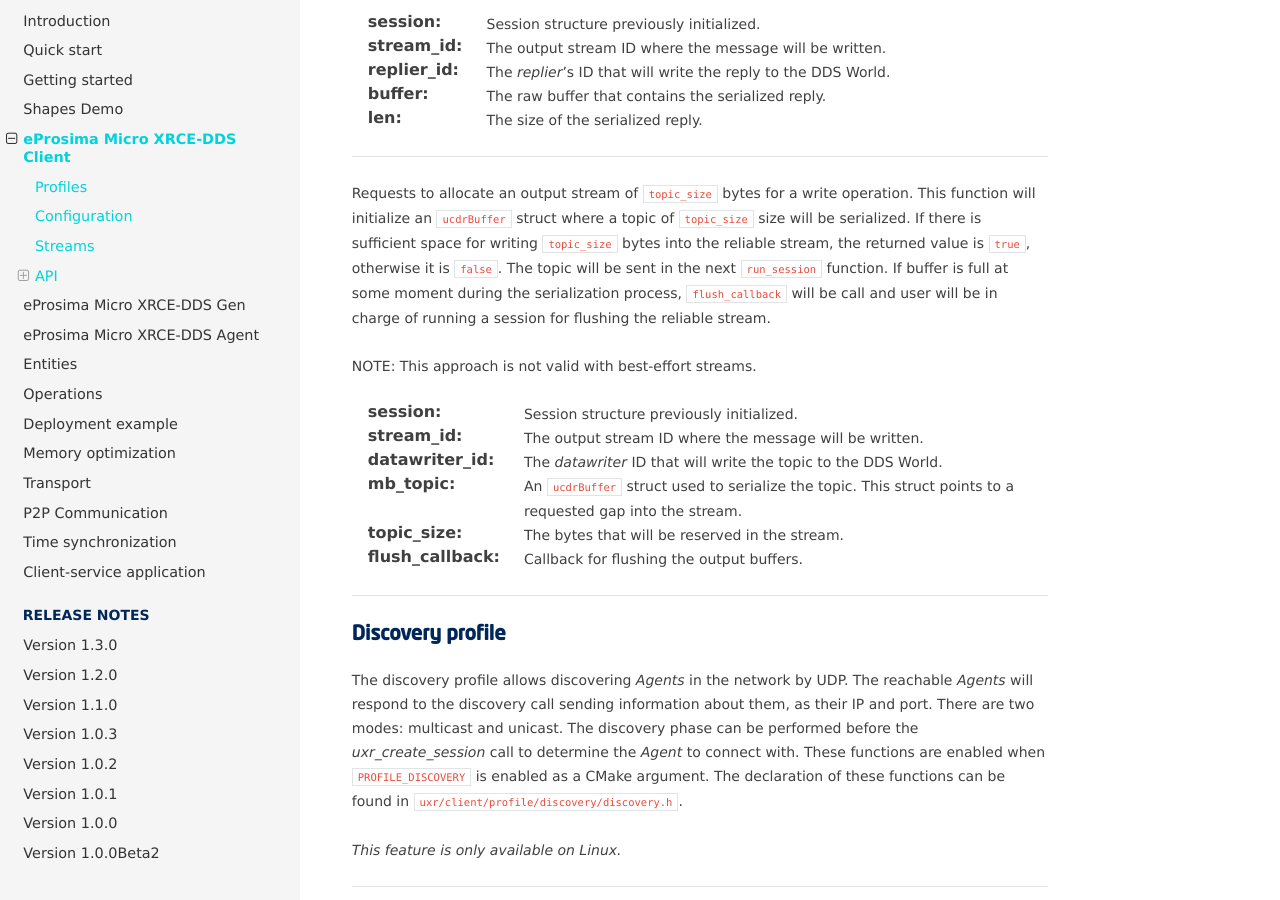
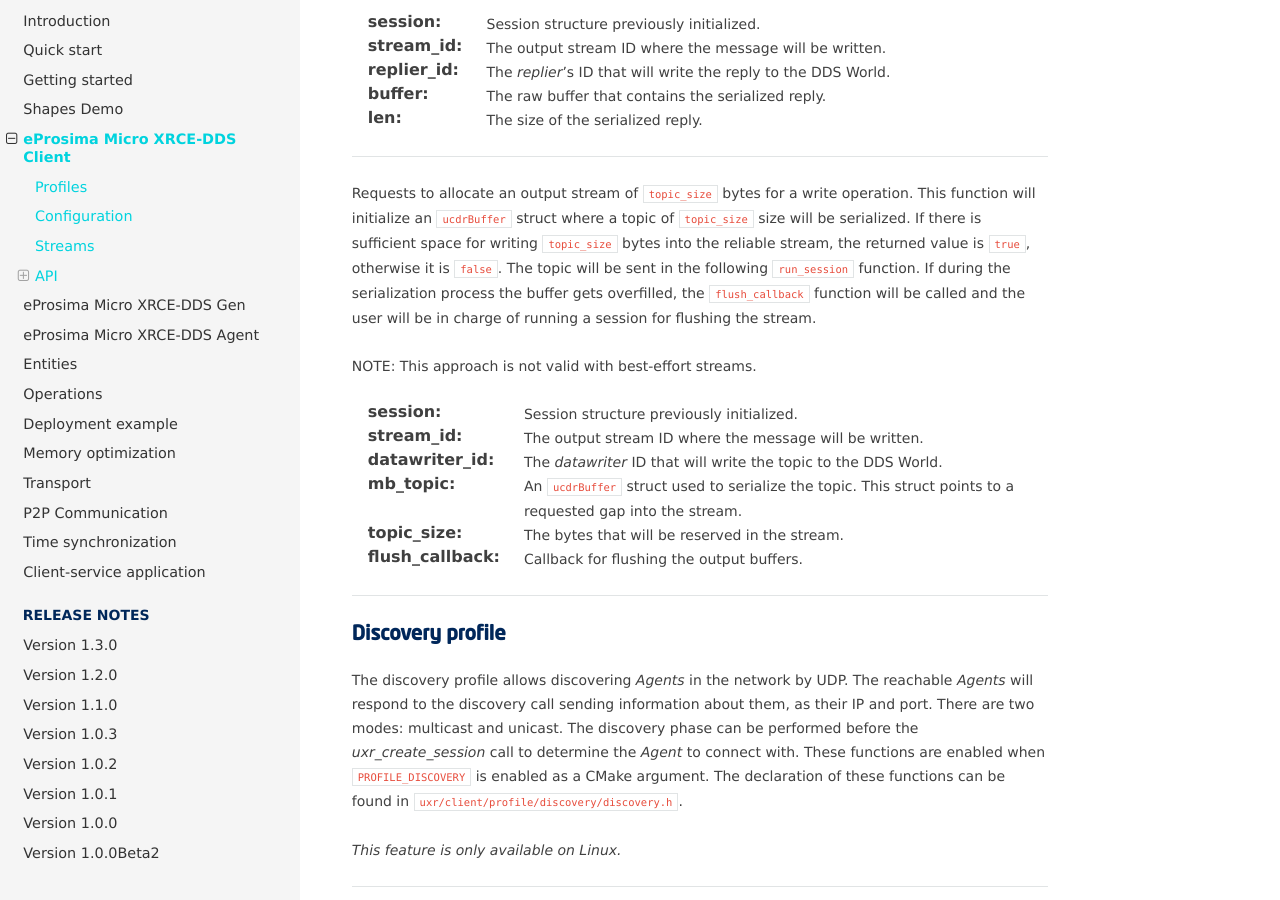
Before and after one commit to eProsima/Micro-XRCE-DDS-docs, a Sphinx documentation site: the page built from docs/client.rst, in a window 1280 px wide and 900 px high, scrolled down 18966 px. Built offline with Sphinx 7.4.7 and the Read the Docs theme 2.0.0, drawn with Linux system fonts in a browser that asks for light colours.

Commit message:
Update docs/client.rst
Co-authored-by: FranFin <58737168+FranFin@users.noreply.github.com>

```diff
--- a/docs/client.rst
+++ b/docs/client.rst
@@ -901,7 +901,7 @@
 Requests to allocate an output stream of ``topic_size`` bytes for a write operation.
 This function will initialize an ``ucdrBuffer`` struct where a topic of ``topic_size`` size will be serialized.
 If there is sufficient space for writing ``topic_size`` bytes into the reliable stream, the returned value is ``true``, otherwise it is ``false``.
-The topic will be sent in the next ``run_session`` function. If buffer is full at some moment during the serialization process, ``flush_callback`` will be call and user will be in charge of running a session for flushing the reliable stream.
+The topic will be sent in the following ``run_session`` function. If during the serialization process the buffer gets overfilled, the ``flush_callback`` function will be called and the user will be in charge of running a session for flushing the stream.
 
 NOTE: This approach is not valid with best-effort streams.
 
```
